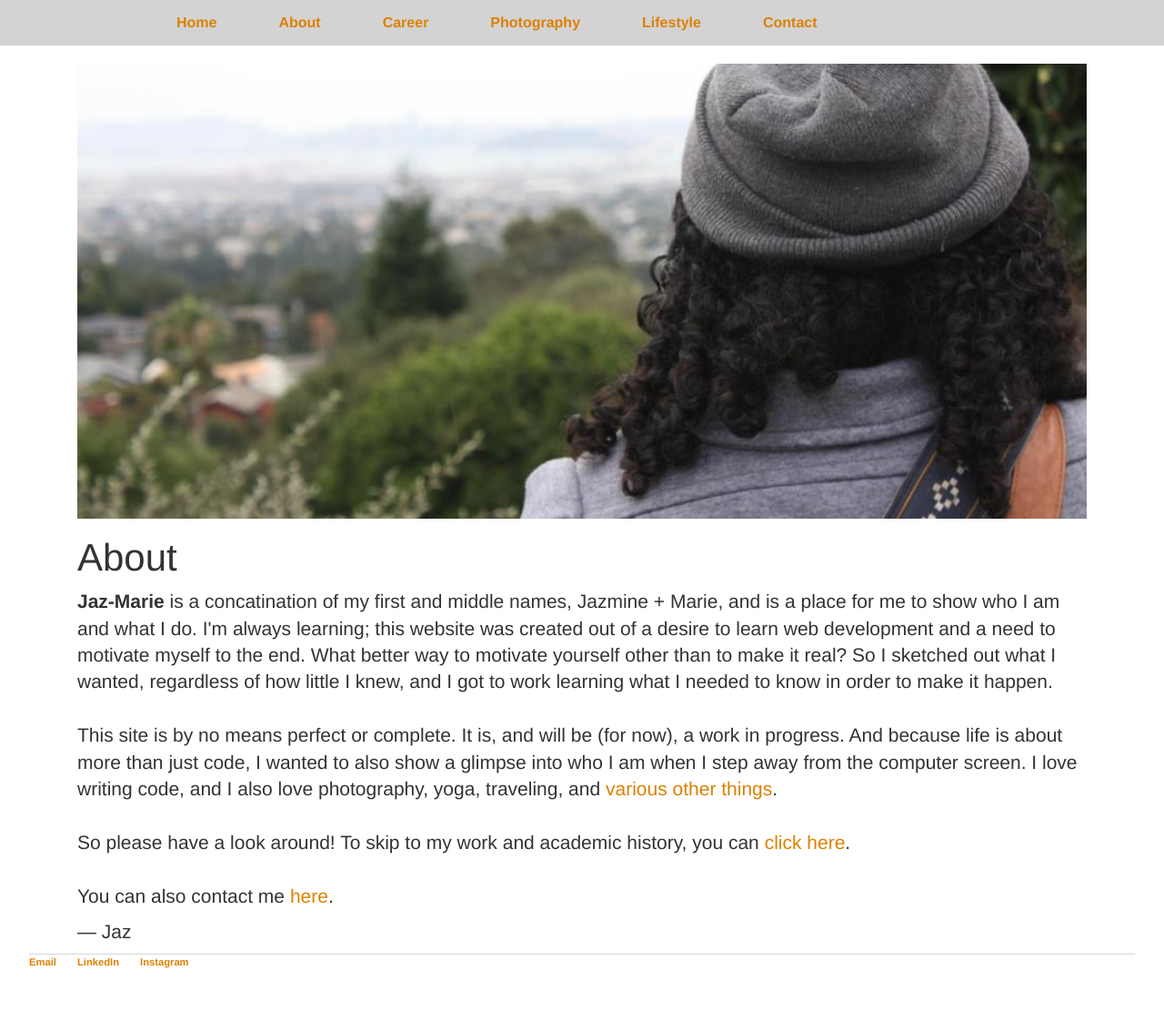
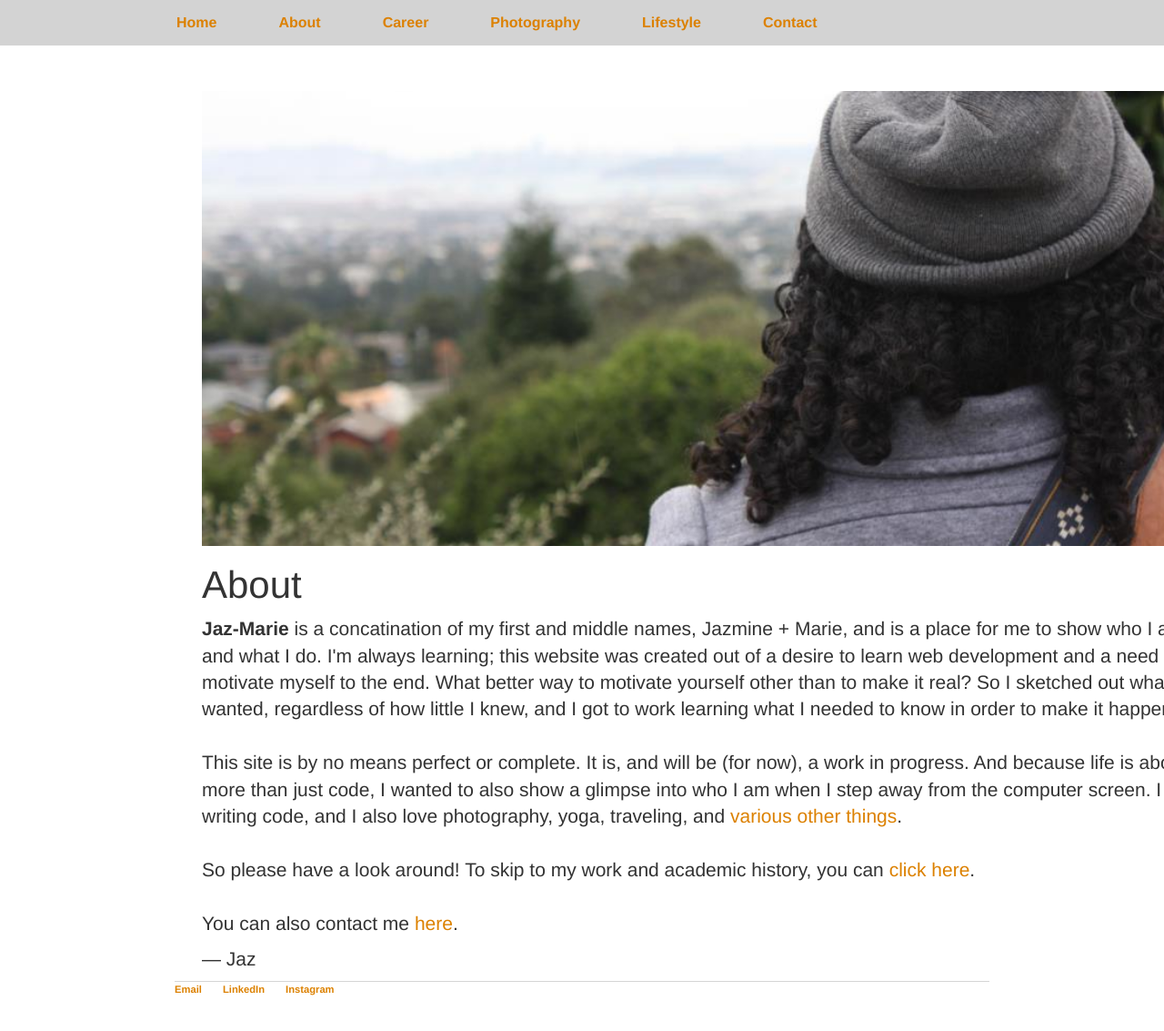
Before and after one commit to itsonlyjaz/itsonlyjaz.github.io, a Jekyll site: the page built from about/index.html, in a window 1280 px wide and 1155 px high. Shown: the top 1133 px of the window at 91% size. Built offline with Jekyll 4.4.1, drawn with Linux system fonts in a browser that asks for light colours.

Commit message:
Update index.html

```diff
--- a/about/index.html
+++ b/about/index.html
@@ -5,15 +5,14 @@
 
 <!doctype html>
 <title>JM - About</title>
- <body class="smaller">
-  <br><br><br>
+  <br><br>
   <div class = "container-fluid">
   <div class="parallax1"></div>
 
 
     <h1>About</h1>
 
-    <div> <!-- style="height:1000px;background-color:rgb(210,220,230);font-size:24px"> -->
+    <div>
         <p><strong>Jaz-Marie</strong> is a concatination of my first and middle names, Jazmine + Marie, and is a place for me
             to show who I am and what I do. I'm always learning; this website was created out of a desire to learn web
             development and a need to motivate myself to the end. What better way to motivate yourself other than to make it
```
